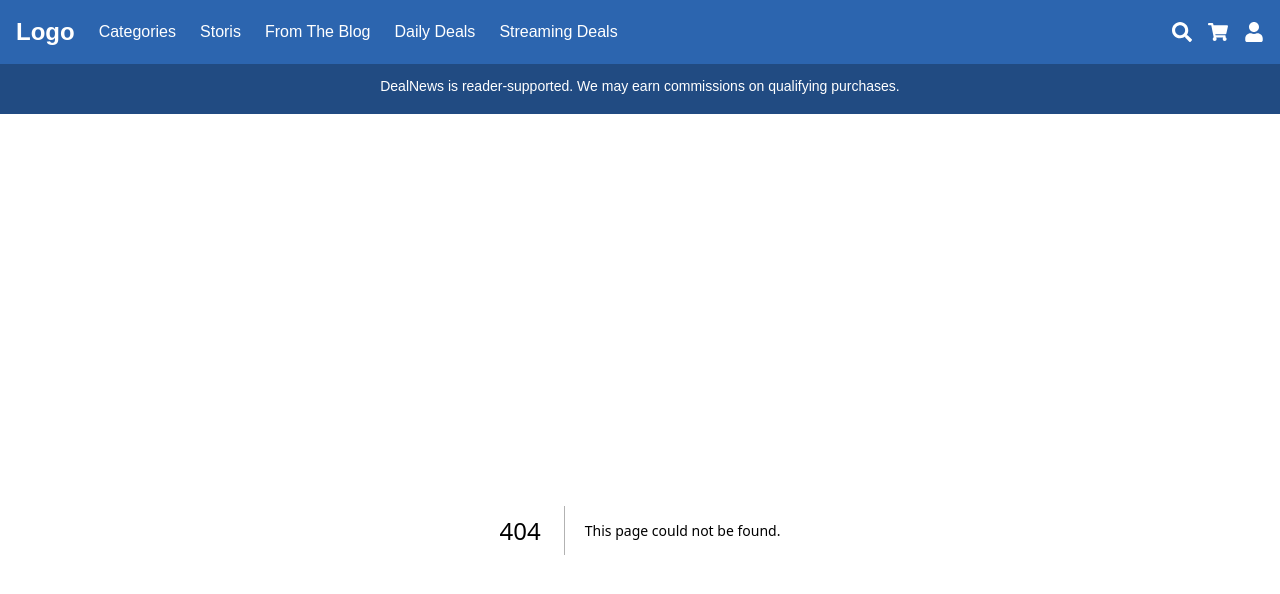
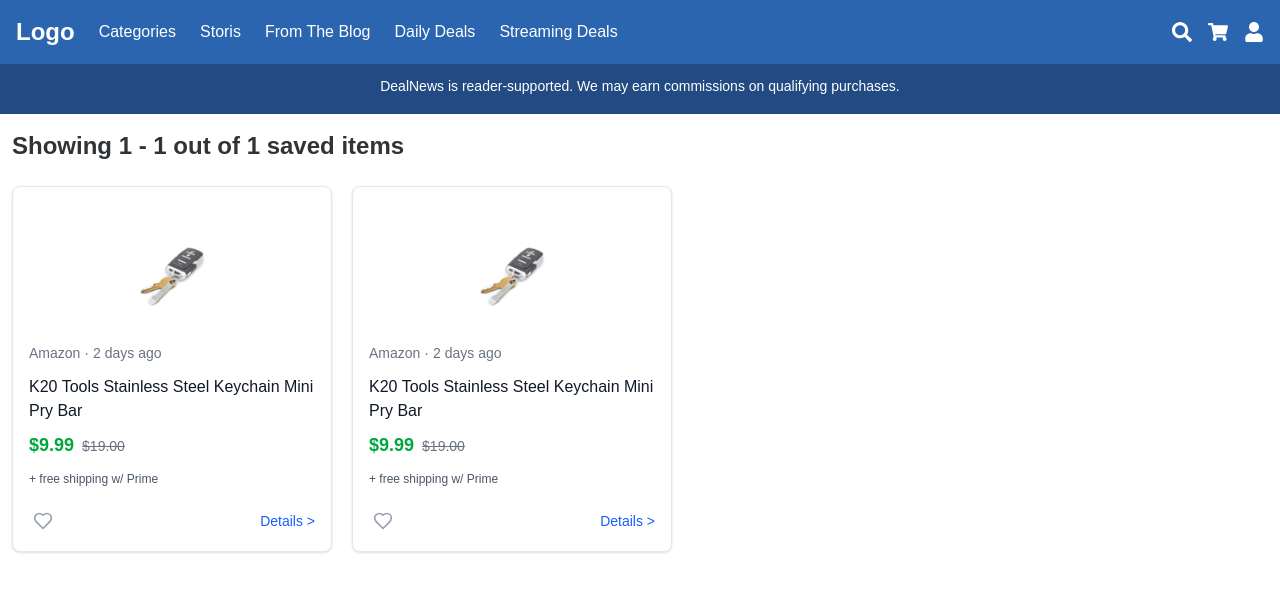
Before and after one commit to milonahmedshuvo/web-app-sam-taneja, a Next.js app: page /saveDeals in a window 1280 px wide. Before the commit this address had no page. Shown: the top 594 px of the page. Built offline with nearby package versions, Linux system fonts and the light colour scheme.

Commit message:
save deals product card

```diff
--- a/package.json
+++ b/package.json
@@ -10,12 +10,14 @@
   },
   "dependencies": {
     "antd": "^5.24.2",
+    "clsx": "^2.1.1",
     "framer-motion": "^12.4.10",
     "lucide-react": "^0.477.0",
     "next": "15.2.0",
     "react": "^18.3.1",
     "react-dom": "^18.3.1",
-    "react-icons": "^5.5.0"
+    "react-icons": "^5.5.0",
+    "tailwind-merge": "^3.0.2"
   },
   "devDependencies": {
     "@eslint/eslintrc": "^3",
--- /dev/null
+++ b/src/app/saveDeals/page.tsx
@@ -0,0 +1,44 @@
+'use client'
+import { SaveDealsProductCard } from "@/components/card/SaveDealProduct"
+import img1 from "../../image/img1.webp"
+
+const page = () => {
+  return (
+    <div className="max-w-7xl mx-auto" >
+    <p className="text-[#303437] text-2xl font-semibold " >Showing 1 - 1 out of 1 saved items</p>
+
+
+       <div className="flex flex-wrap gap-5">
+
+        <SaveDealsProductCard
+          id="k20-prybar"
+          title="K20 Tools Stainless Steel Keychain Mini Pry Bar"
+          price={9.99}
+          originalPrice={19}
+          image={img1.src}
+          source="Amazon"
+          daysAgo={2}
+          freeShipping={true}
+          isPrime={true}
+          isFavorite={false}
+          onToggleFavorite={(id) => console.log(`Toggle favorite for ${id}`)}
+        />
+        <SaveDealsProductCard
+          id="k20-prybar"
+          title="K20 Tools Stainless Steel Keychain Mini Pry Bar"
+          price={9.99}
+          originalPrice={19}
+          image={img1.src}
+          source="Amazon"
+          daysAgo={2}
+          freeShipping={true}
+          isPrime={true}
+          isFavorite={false}
+          onToggleFavorite={(id) => console.log(`Toggle favorite for ${id}`)}
+        />
+        </div>
+    </div>
+  )
+}
+
+export default page
--- /dev/null
+++ b/src/components/card/SaveDealProduct.tsx
@@ -0,0 +1,83 @@
+"use client"
+import { cn } from "@/utils/tailClass"
+import { Heart } from "lucide-react"
+import Image from "next/image"
+import Link from "next/link"
+
+
+interface ProductCardProps {
+  id: string
+  title: string
+  price: number
+  originalPrice?: number
+  image: string
+  source?: string
+  daysAgo?: number
+  freeShipping?: boolean
+  isPrime?: boolean
+  isFavorite?: boolean
+  onToggleFavorite?: (id: string) => void
+  className?: string
+}
+
+export function SaveDealsProductCard({
+  id,
+  title,
+  price,
+  originalPrice,
+  image,
+  source = "Amazon",
+  daysAgo = 2,
+  freeShipping = false,
+  isPrime = false,
+  isFavorite = false,
+  onToggleFavorite,
+  className,
+}: ProductCardProps) {
+  return (
+    <div className={cn("w-full max-w-xs rounded-lg border border-gray-200 bg-white p-4 shadow-sm", className)}>
+      <div className="flex flex-col space-y-3">
+        <div className="relative h-32 w-full">
+          <Image src={image || "/placeholder.svg"} alt={title} fill className="object-contain" />
+        </div>
+
+        <div className="flex items-center text-sm text-gray-500">
+          <span>{source}</span>
+          <span className="mx-1">·</span>
+          <span>{daysAgo} days ago</span>
+        </div>
+
+        <h3 className="text-base font-medium text-gray-900">{title}</h3>
+
+        <div className="flex items-baseline">
+          <span className="text-lg font-semibold text-green-600">${price.toFixed(2)}</span>
+          {originalPrice && (
+            <span className="ml-2 text-sm text-gray-500 line-through">${originalPrice.toFixed(2)}</span>
+          )}
+        </div>
+
+        {(freeShipping || isPrime) && (
+          <div className="text-xs text-gray-600">
+            {freeShipping && <span>+ free shipping</span>}
+            {freeShipping && isPrime && <span> w/ </span>}
+            {isPrime && <span className="font-medium">Prime</span>}
+          </div>
+        )}
+
+        <div className="flex items-center justify-between pt-2">
+          <button
+            onClick={() => onToggleFavorite?.(id)}
+            className="rounded-full p-1 hover:bg-gray-100"
+            aria-label={isFavorite ? "Remove from favorites" : "Add to favorites"}
+          >
+            <Heart className={cn("h-5 w-5", isFavorite ? "fill-blue-600 text-blue-600" : "text-gray-400")} />
+          </button>
+
+          <Link href={`/product/${id}`} className="text-sm font-medium text-blue-600 hover:underline">
+            Details &gt;
+          </Link>
+        </div>
+      </div>
+    </div>
+  )
+}
--- a/src/components/shared/navber/navber.tsx
+++ b/src/components/shared/navber/navber.tsx
@@ -166,9 +166,11 @@
                     <Link href='/viewProfile' ><span className="text-[#2c65af] font-normal text-[15px] ">View Profile</span></Link>
                     </div>
 
-                    <div className="flex gap-3">
+                    <div className="flex gap-3" onClick={()=> setIsModalOpen(false)} >
                     <FaRegHeart className="cursor-pointer  text-[#2c65af]" />
+                    <Link href='/saveDeals' >
                     <span className="text-[#2c65af] font-normal text-[15px] ">Save Deals</span>
+                    </Link>
                     </div>
 
                     <div className="flex gap-3">
--- /dev/null
+++ b/src/utils/tailClass.ts
@@ -0,0 +1,11 @@
+import { type ClassValue, clsx } from "clsx"
+import { twMerge } from "tailwind-merge"
+
+/**
+ * Combines multiple class names into a single string and merges Tailwind CSS classes efficiently
+ * @param inputs - Class names or conditional class objects
+ * @returns Merged class string
+ */
+export function cn(...inputs: ClassValue[]) {
+  return twMerge(clsx(inputs))
+}
```
Also changed, not shown: 1 other file (tests, documents, lock files or other folders).
